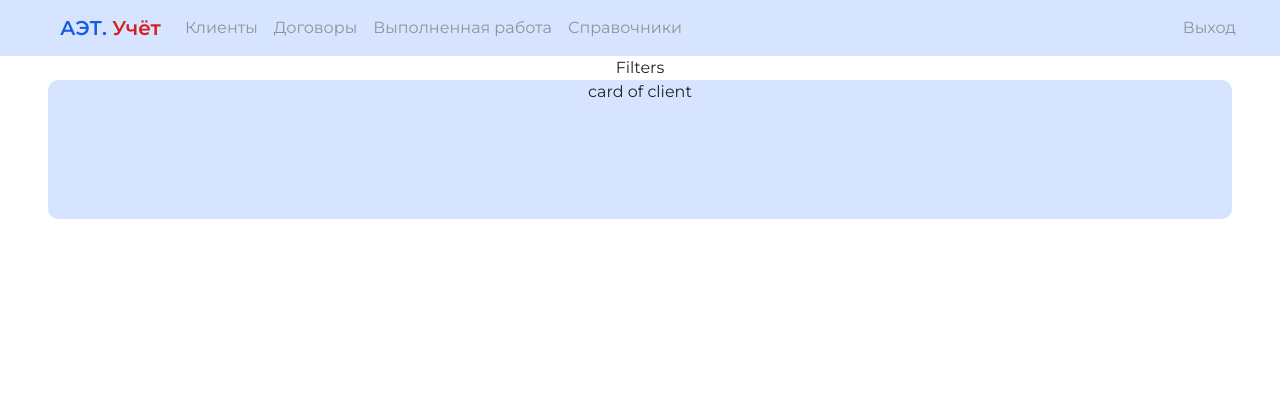
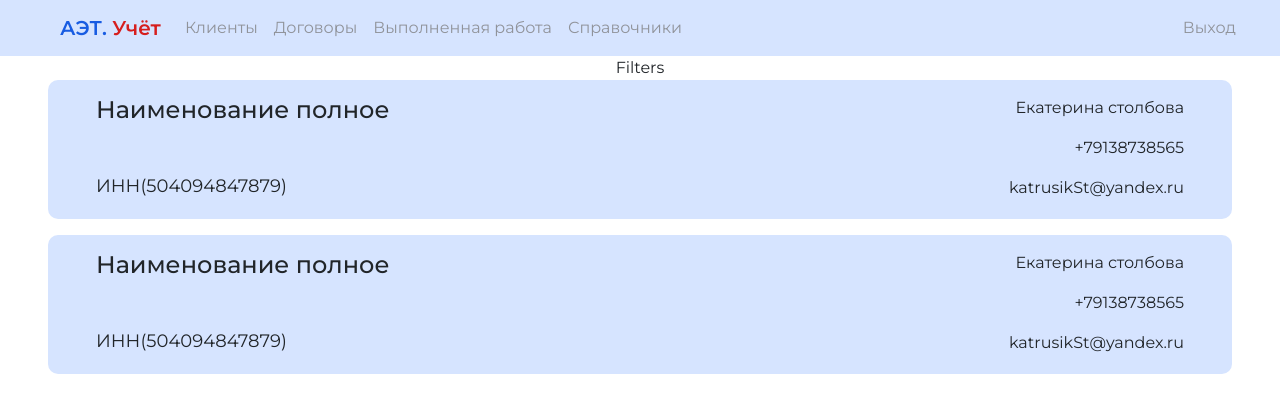
Before and after one commit to digmag/Front-end_mothers_dev, a React (Create React App) app: page /clients in a window 1280 px wide. Shown: the top 412 px of the page. Built offline with nearby package versions, Linux system fonts and the light colour scheme; a web font is replaced by a local one.

Commit message:
Сверстана примерно страничка списка клиентов
При нажатии на карточку клиента нас перебрасывает на страничку с информацией о данном клиенте(она пока еще не готова)

```diff
--- a/src/App.js
+++ b/src/App.js
@@ -5,6 +5,7 @@ import HeaderMain from './components/header/headerMain';
 import RegistrMain from './components/registr/registrMain';
 import PasswordConfirmMain from './components/auth/passwordConfirm/passwordConfirmMain';
 import ListOfClientsMain from './components/listOfClients/listOfClientsMain';
+import ClientInfoMain from './components/clientInfo/clientInfoMain';
 
 function App() {
   return (
@@ -15,11 +16,13 @@ function App() {
         {/* <RegistrMain /> */}
         {/* <PasswordConfirmMain /> */}
         {/* <ListOfClientsMain /> */}
+        {/* <ClientInfoMain /> */}
         <Routes>
           <Route path='/' Component={AuthMain} />
           <Route path='/registration' Component={RegistrMain} />
           <Route path='/passwordConfirm' Component={PasswordConfirmMain} />
           <Route path='/clients' Component={ListOfClientsMain} />
+          <Route path='/clients/id/details' Component={ClientInfoMain} />
         </Routes>
       </div>
     </BrowserRouter>
--- /dev/null
+++ b/src/components/clientInfo/clientInfoMain.js
@@ -0,0 +1,16 @@
+import React, { useState, useEffect } from 'react';
+import HeaderMain from '../header/headerMain';
+
+const ClientInfoMain = () => {
+
+    return (
+        <div>
+            <HeaderMain />
+            ИНФОРМАЦИЯ О КЛИЕНТЕ
+        </div>
+
+    )
+
+}
+
+export default ClientInfoMain;
--- a/src/components/listOfClients/comp/cardOfClient.js
+++ b/src/components/listOfClients/comp/cardOfClient.js
@@ -1,12 +1,26 @@
 import React, { useState, useEffect } from 'react';
+import Nav from 'react-bootstrap/Nav';
+import { Link } from 'react-router-dom';
 import '../listOfClients.css'
 
 const CardOfClient = () => {
 
     return (
-        <div className='mx-5 cardOfClient'>
-            card of client
-        </div>
+        <Nav.Link as={Link} to={`/clients/id/details`}>
+            <div className='mx-5 cardOfClient'>
+                <div className='mt-3 ms-5 clientCardLeftBlock'>
+                    <h4>Наименование полное</h4>
+                    <div className='mt-5'>ИНН(504094847879)</div>
+                </div>
+                <div className='mt-3 me-5 clientCardRightBlock'>
+                    <div>Екатерина столбова</div>
+                    <div className='mt-3'>+79138738565</div>
+                    <div className='mt-3'>katrusikSt@yandex.ru</div>
+                </div>
+
+            </div>
+        </Nav.Link>
+
     )
 }
 
--- a/src/components/listOfClients/listOfClients.css
+++ b/src/components/listOfClients/listOfClients.css
@@ -2,4 +2,16 @@
     background-color: #D6E4FF;
     border-radius: 10px;
     height: 139px;
+    display: flex;
+    margin-bottom: 2vh;
 }
+
+.clientCardLeftBlock {
+    text-align: left;
+    font-size: 18px;
+}
+
+.clientCardRightBlock {
+    margin-left: auto;
+    text-align: right;
+}
--- a/src/components/listOfClients/listOfClientsMain.js
+++ b/src/components/listOfClients/listOfClientsMain.js
@@ -11,6 +11,7 @@ const ListOfClientsMain = () => {
             <HeaderMain />
             <FiltersClients />
             <CardOfClient />
+            <CardOfClient />
 
         </div>
 
```
Also changed, not shown: src/components/clientInfo/clientInfo.css (added).
